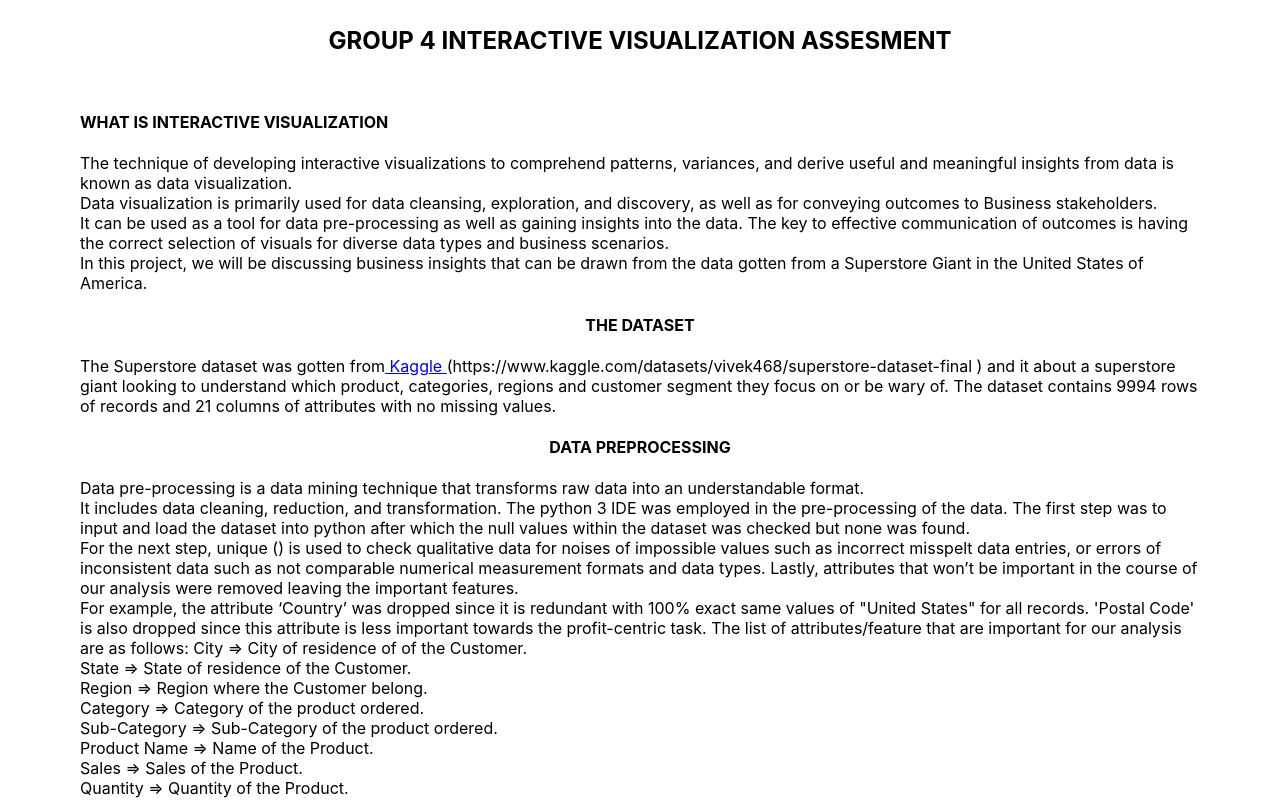
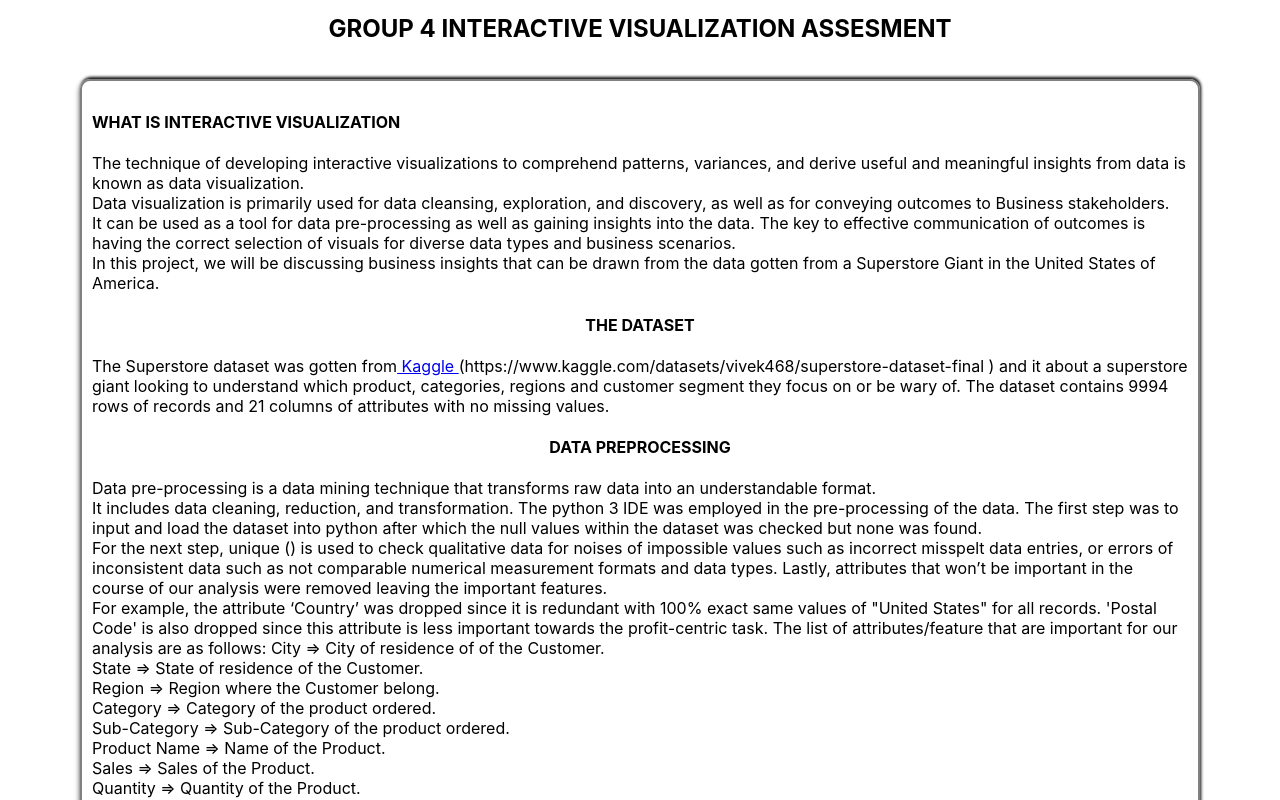
Before and after one commit to Sir-Newton/BBsTeams, a Next.js app in the folder BBsTeams/: page / in a window 1280 px wide. Shown: the top 800 px of the page. Built offline with nearby package versions, Linux system fonts and the light colour scheme.

Commit message:
Update globals.css

```diff
--- a/BBsTeams/styles/globals.css
+++ b/BBsTeams/styles/globals.css
@@ -28,7 +28,10 @@ code {
 }
 
 #mainbody {
-font-color: blue !important;
+padding: 10px;
+    border: 2px solid gray;
+    box-shadow: -1px 2px 5px grey,  1px -2px 3px;
+    border-radius: 10px;
 }
 .container {
   height: 100vh;
@@ -37,9 +40,3 @@ font-color: blue !important;
   justify-content: center;
   align-items: center;
 }
-#chart_container {
-    padding: 10px;
-    border: 2px solid gray;
-    box-shadow: -1px 2px 5px grey,  1px -2px 3px;
-    border-radius: 10px;
-}
```
